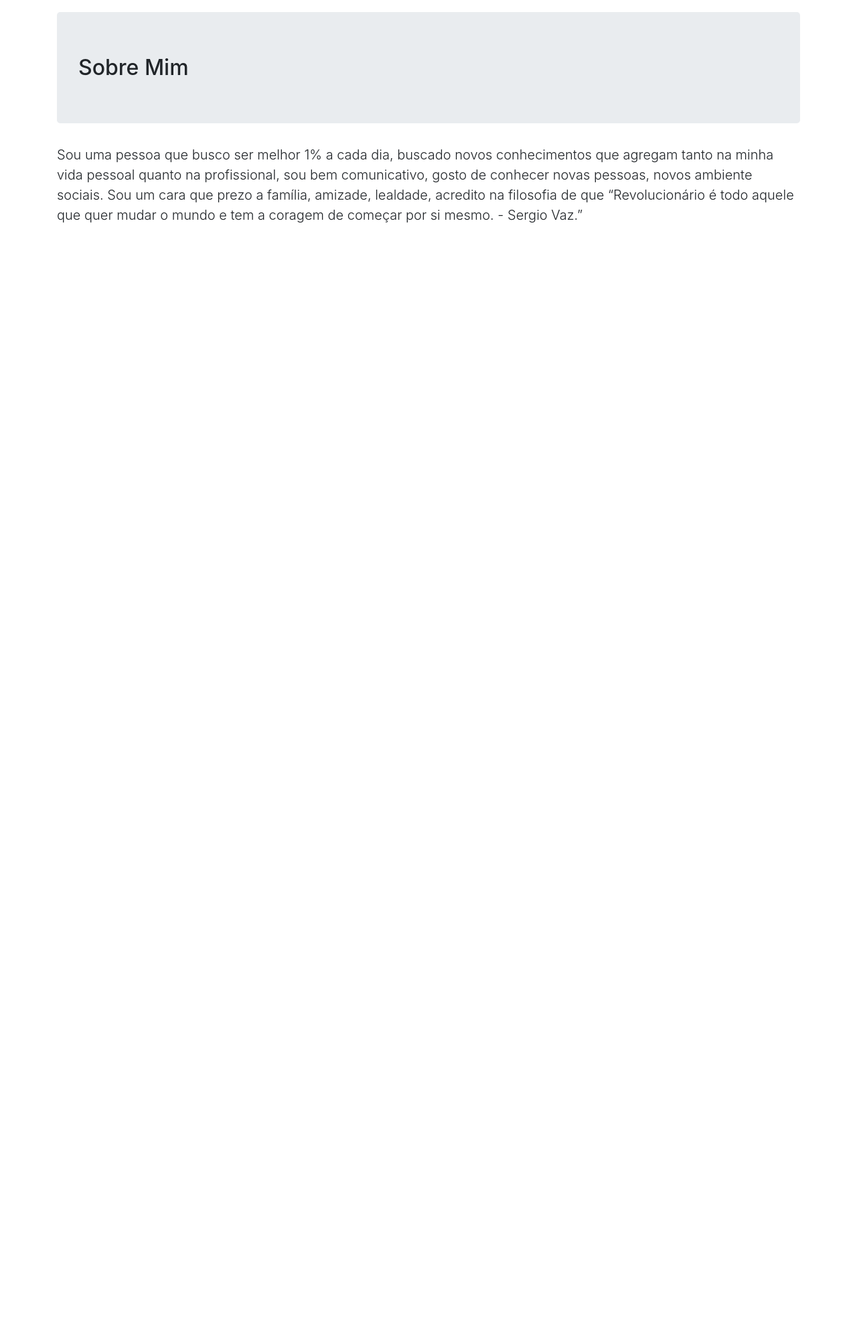
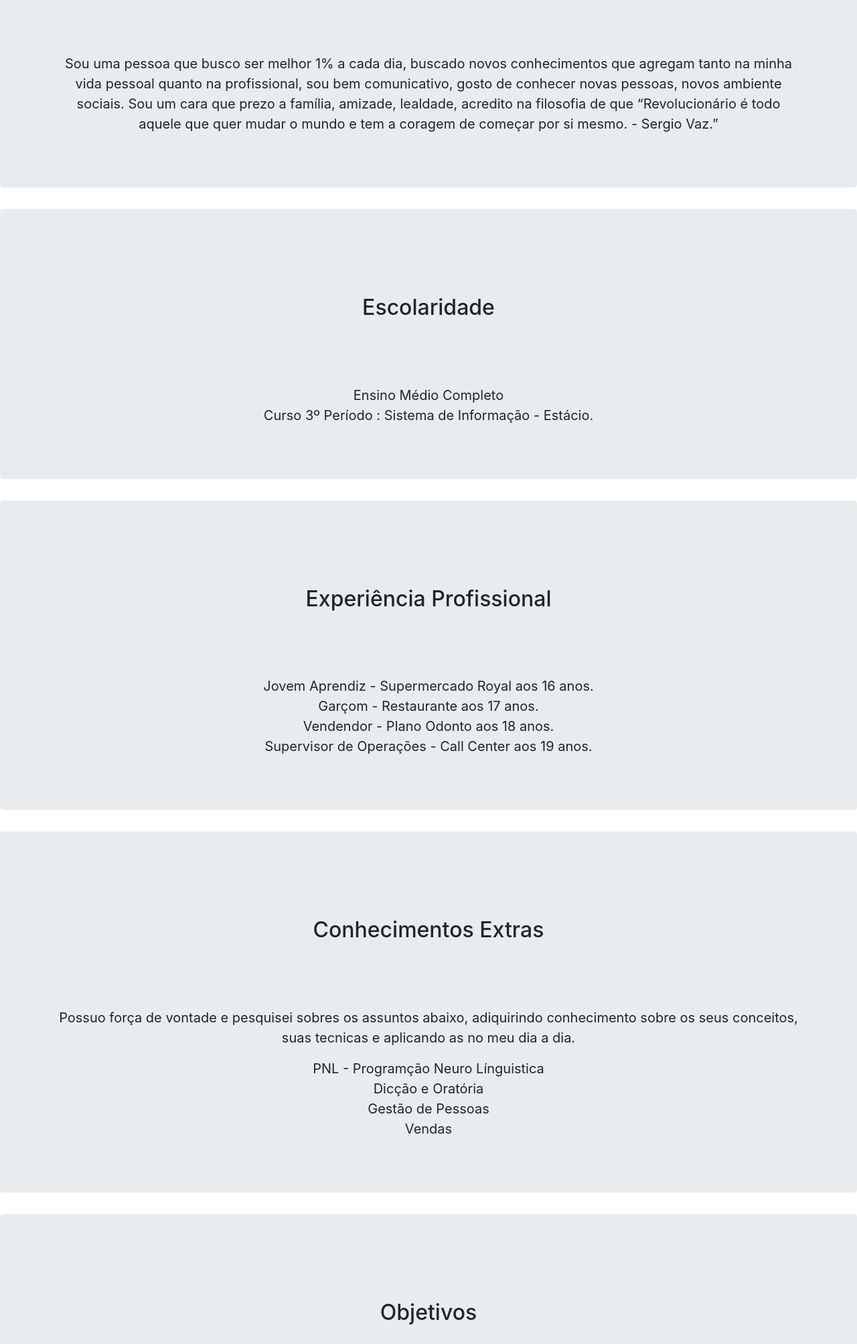
Before and after one commit to marcosbalmant/Portf-lio, a plain HTML site: page index.html in a window 1280 px wide. Shown: the part 794-2800 px from the top of the page at 67% size. Before the commit the page ends 1146 px from the top, so only its background shows below. Drawn offline with nearby package versions, Linux system fonts and the light colour scheme.

Commit message:
PC ficou travando, já inclui todos os dados do Curriculo

```diff
--- a/index.html
+++ b/index.html
@@ -44,10 +44,7 @@
               <a class="nav-link" href="#">Conhecimentos Extras</a>
             </li>
             <li class="nav-item">
-              <a class="nav-link" href="#">Hobbies</a>
-            </li>
-            <li class="nav-item">
-              <a class="nav-link" href="#">Contato</a>
+              <a class="nav-link" href="#">Objetivos</a>
             </li>
 
           </ul>
@@ -66,11 +63,93 @@
           <a href="https://github.com/marcosbalmant"><i class="fab fa-github"></i></a>
         </div>
       </section>
+
     <!-- Sobre Mim -->
-    <section class="jumbotron text-center"></section>
-    <div class="container">
-      <h2 class="jumbotron heading">Sobre Mim</h2>
-      <p class="lead">Sou uma pessoa que busco ser melhor 1% a cada dia, buscado novos conhecimentos que agregam tanto na minha vida pessoal quanto na profissional, sou bem comunicativo, gosto de conhecer novas pessoas, novos ambiente sociais. Sou um cara que prezo a família, amizade, lealdade, acredito na filosofia de que “Revolucionário é todo aquele que quer mudar o mundo e tem a coragem de começar por si mesmo. - Sergio Vaz.”    </p>
-    </div>
+    <section class="jumbotron text-center">
+      <div class="container">
+        <h2 class="jumbotron heading">Sobre Mim</h2>
+        <p class="lead"></p>
+        <blockquote class="blockquote text-center">
+          <p class="mb-0">Sou uma pessoa que busco ser melhor 1% a cada dia, buscado novos conhecimentos que agregam tanto na minha vida pessoal quanto na profissional, sou bem comunicativo, gosto de conhecer novas pessoas, novos ambiente sociais. Sou um cara que prezo a família, amizade, lealdade, acredito na filosofia de que “Revolucionário é todo aquele que quer mudar o mundo e tem a coragem de começar por si mesmo. - Sergio Vaz.”</p>
+        </blockquote>
+      </div>
+    </section>
+
+    <!-- Escolaridade -->
+    <section class="jumbotron text-center">
+      <div class="container">
+        <h2 class="jumbotron heading">Escolaridade</h2>
+        <p class="lead"></p>
+        <blockquote class="blockquote text-center">
+          <p class="mb-0">Ensino Médio Completo</p>
+          <p class="mb-0">Curso 3º Período : Sistema de Informação - Estácio. </p>
+        </blockquote>
+      </div>
+    </section>
+
+    <!-- Exp Profissional -->
+    <section class="jumbotron text-center">
+      <div class="container">
+        <h2 class="jumbotron heading">Experiência Profissional</h2>
+        <p class="lead"></p>
+        <blockquote class="blockquote">
+          <ul class="list-unstyled">
+              <li>Jovem Aprendiz - Supermercado Royal aos 16 anos.</li>
+              <li>Garçom - Restaurante aos 17 anos.</li>
+              <li>Vendendor - Plano Odonto aos 18 anos.</li>
+              <li>Supervisor de Operações - Call Center aos 19 anos.</li>
+          </ul>
+        </blockquote>
+      </div>
+    </section>
+
+    <!-- Conhecimentos Gerais -->
+    <section class="jumbotron text-center">
+      <div class="container">
+        <h2 class="jumbotron heading">Conhecimentos Extras</h2>
+        <p class="lead"></p>
+        <blockquote class="blockquote">
+          <ul class="list-unstyled">
+              <li>Possuo força de vontade e pesquisei sobres os assuntos abaixo, adiquirindo conhecimento sobre os seus conceitos, suas tecnicas e aplicando as no meu dia a dia.</li>
+          </ul>
+        </blockquote>
+        <blockquote class="blockquote">
+          <ul class="list-unstyled">
+              <li>PNL - Programção Neuro Línguistica</li>
+              <li>Dicção e Oratória</li>
+              <li>Gestão de Pessoas</li>
+              <li>Vendas</li>
+          </ul>
+        </blockquote>
+      </div>
+    </section>
+
+    <!-- Objetivos -->
+    <section class="jumbotron text-center">
+      <div class="container">
+        <h2 class="jumbotron heading">Objetivos</h2>
+        <p class="lead"></p>
+        <blockquote class="blockquote text-center">
+          <p class="mb-0">Os objetivos que eu busco em minha vida é a Liberdade Financeira, prezo também como objetivo sempre melhorar o meu Conhecimento, quando estou dentro de alguma organização, crio o meu objetivo profissional e dedico minha sabedoria e meu tempo para conquistá-lo. Busco empresas que iram agregar em minha Carreira Profissional com Experiência e Conhecimento. "As vezes nem sempre o dinheiro prevalece!" </p>
+        </blockquote>
+      </div>
+    </section>
+
+    <!--Contato-->
+    <section>
+      <div>
+        <div class="container-fluid">
+          <h3 class="text-center">Disponível para Oportunidades.</h3>
+          <h4 class="text-center">m.leopoldobalmant@gmail.com</h4>
+        </div>
+      </div>
+    </section>
+
+
+    <!-- Footer -->
+    <footer class="text-center">
+      <p>Aguardo o seu contato e Desde já, agradeço!</p>
+    </footer>
 </body>
+
 </html>
```
